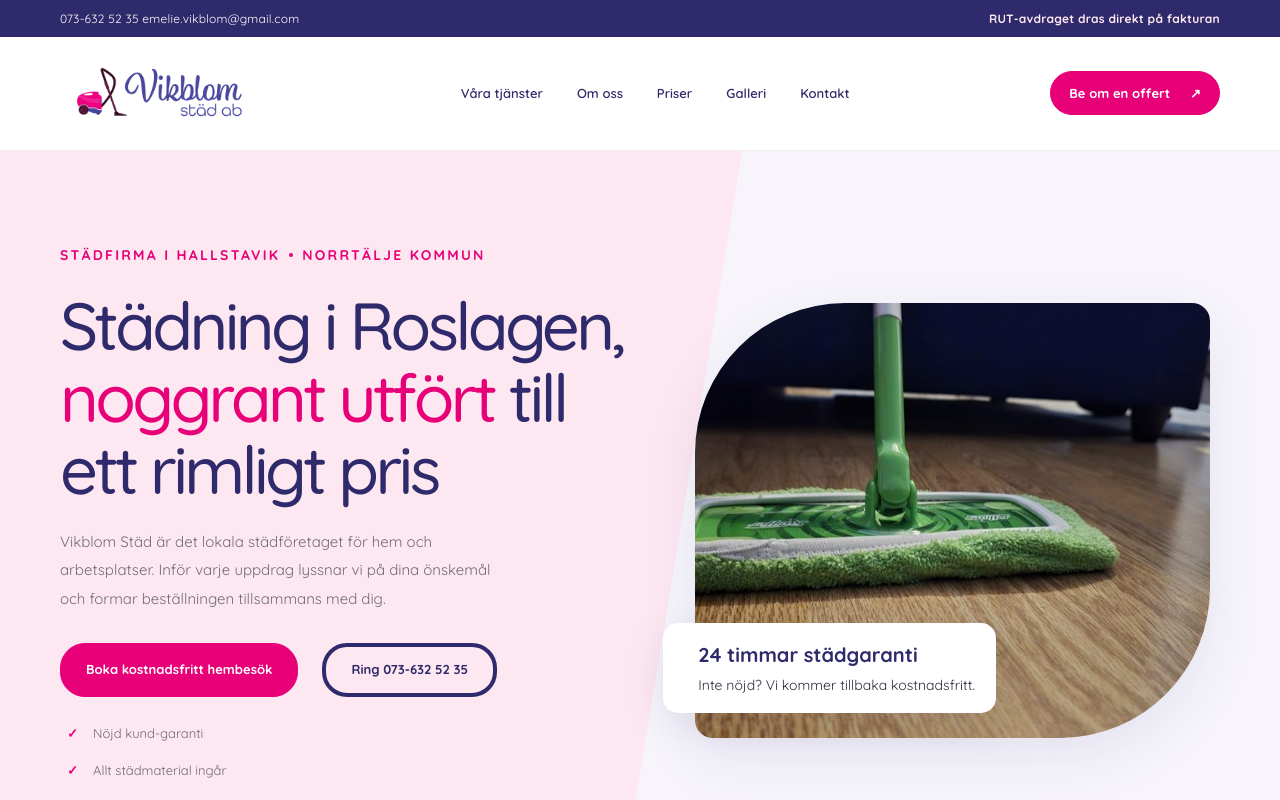
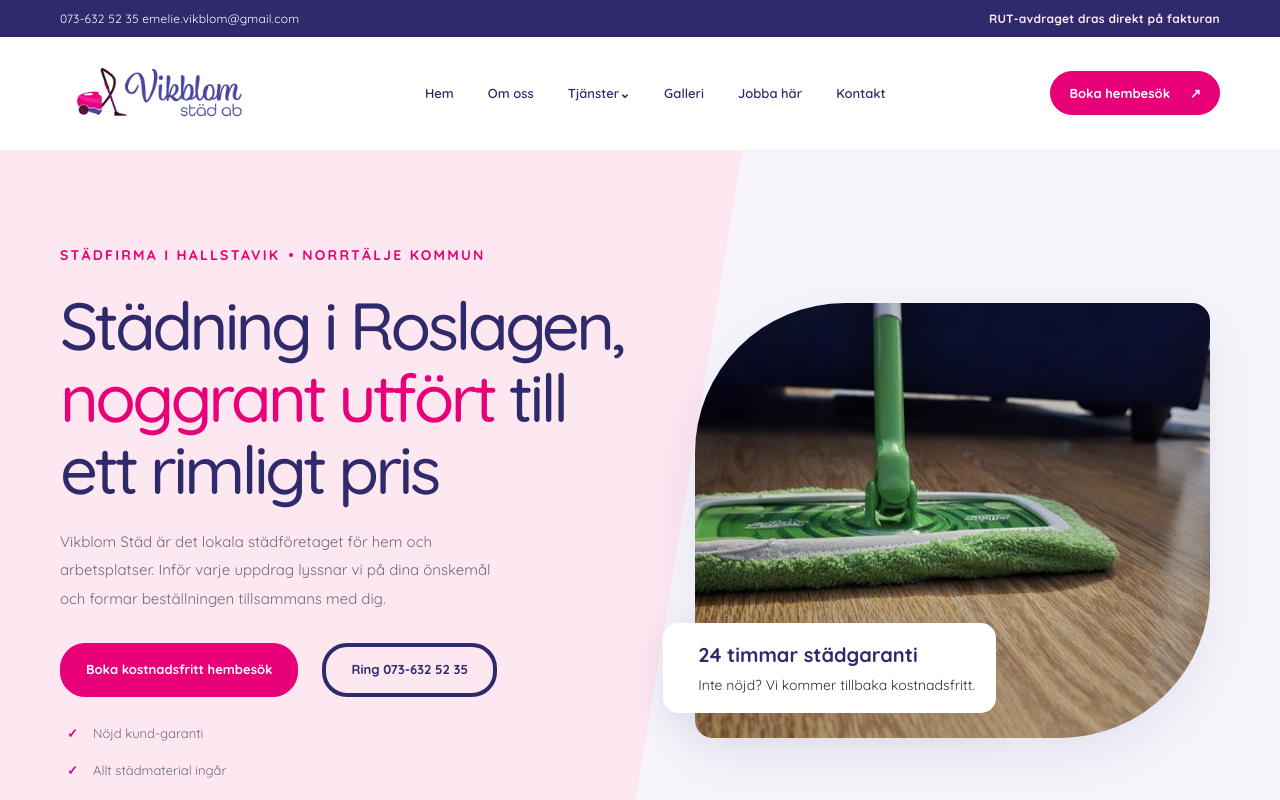
Before and after one commit to annkar73/vikblomsstad, a Next.js app: page / in a window 1280 px wide. Shown: the top 800 px of the page. Built offline with nearby package versions, Linux system fonts and the light colour scheme.

Commit message:
update nav in header

```diff
--- a/app/components/layout/Header.tsx
+++ b/app/components/layout/Header.tsx
@@ -1,30 +1,89 @@
+"use client";
+
+import { useState } from "react";
 import Image from "next/image";
+import Link from "next/link";
+
+const services = [
+  { label: "Hemstädning", href: "/tjanster/hemstadning" },
+  { label: "Storstädning", href: "/tjanster/storstadning" },
+  { label: "Flyttstädning", href: "/tjanster/flyttstadning" },
+  { label: "Fönsterputsning", href: "/tjanster/fonsterputsning" },
+  {
+    label: "Kontors- & arbetsplatsstäd",
+    href: "/tjanster/kontors-och-arbetsplatsstad",
+  },
+  { label: "Byggstäd", href: "/tjanster/byggstad" },
+  {
+    label: "Utcheckningsstäd Airbnb",
+    href: "/tjanster/utcheckningsstad-airbnb",
+  },
+];
 
 export default function Header() {
+  const [servicesOpen, setServicesOpen] = useState(false);
+
   return (
     <header className="header">
       <div className="container nav">
-          <a className="brand" href="#" aria-label="Vikblom Städ, startsida">
-
+        <Link
+          className="brand"
+          href="/"
+          aria-label="Vikblom Städ, startsida"
+        >
           <Image
             src="/images/vikblom-stad-logotyp.png"
             alt="Vikblom Städ"
             width={200}
             height={50}
           />
-          </a>
+        </Link>
 
         <nav className="nav-links" aria-label="Huvudmeny">
-            <a href="#tjanster">Våra tjänster</a>
-            <a href="#om-oss">Om oss</a>
-            <a href="#priser">Priser</a>
-            <a href="#galleri">Galleri</a>
-            <a href="#kontakt">Kontakt</a>
+          <Link href="/">Hem</Link>
+          <Link href="/#om-oss">Om oss</Link>
+
+          <div className="nav-dropdown">
+            <button
+              type="button"
+              className="nav-dropdown-toggle"
+              aria-expanded={servicesOpen}
+              aria-controls="services-menu"
+              onClick={() => setServicesOpen(!servicesOpen)}
+            >
+              Tjänster
+              <span aria-hidden="true">
+                {servicesOpen ? "⌃" : "⌄"}
+              </span>
+            </button>
+
+            {servicesOpen && (
+              <div className="nav-dropdown-menu" id="services-menu">
+                {services.map((service) => (
+                  <Link
+                    key={service.href}
+                    href={service.href}
+                    onClick={() => setServicesOpen(false)}
+                  >
+                    {service.label}
+                  </Link>
+                ))}
+              </div>
+            )}
+          </div>
+
+          <Link href="/#galleri">Galleri</Link>
+          <Link href="/jobba-har">Jobba här</Link>
+          <Link href="/kontakta-oss">Kontakt</Link>
         </nav>
 
-          <a className="button button-small" href="#kontakt">
-            Be om en offert <span aria-hidden="true">↗</span>
-          </a>
+        <Link
+          className="button button-small"
+          href="/kontakta-oss"
+        >
+          Boka hembesök <span aria-hidden="true">↗</span>
+        </Link>
       </div>
     </header>
-  )}
+  );
+}
--- a/app/globals.css
+++ b/app/globals.css
@@ -51,7 +51,7 @@ a {
 }
 
 /* ========================================
-   TOPP OCH NAVIGATION
+   TOP AND NAVIGATION
    ======================================== */
 
 .topbar {
@@ -94,6 +94,46 @@ a {
   align-items: center;
   justify-content: space-between;
   gap: 28px;
+}
+.nav-dropdown {
+  position: relative;
+}
+
+.nav-dropdown-menu {
+  position: absolute;
+  top: calc(100% + 12px);
+  left: 0;
+  z-index: 20;
+
+  display: flex;
+  flex-direction: column;
+  align-items: stretch;
+  gap: 2px;
+
+  min-width: 250px;
+  padding: 8px;
+
+  background: var(--white);
+  border: 1px solid var(--border);
+  border-radius: 12px;
+  box-shadow: 0 10px 30px rgb(48 8 32 / 12%);
+}
+
+.nav-dropdown-menu a {
+  display: block;
+  width: 100%;
+  padding: 10px 12px;
+  border-radius: 7px;
+  color: var(--text);
+  text-decoration: none;
+  white-space: normal;
+  transition: background 180ms ease, color 180ms ease;
+}
+
+.nav-dropdown-menu a:hover,
+.nav-dropdown-menu a:focus-visible {
+  background: var(--light-pink);
+  color: var(--pink);
 }
 
 .brand {
@@ -364,7 +404,7 @@ a {
 }
 
 /* ========================================
-   GEMENSAMMA SEKTIONER
+   COMMON SECTIONS
    ======================================== */
 
 .section {
@@ -400,7 +440,7 @@ a {
 }
 
 /* ========================================
-   TJÄNSTER
+   SERVICES
    ======================================== */
 
 .services {
@@ -501,7 +541,7 @@ a {
 }
 
 /* ========================================
-   TRYGGHET OCH FÖRDELAR
+   SAFETY AND BENEFITS
    ======================================== */
 
 .container .trust-grid {
@@ -562,7 +602,7 @@ a {
 }
 
 /* ========================================
-   SÅ GÅR DET TILL
+   HOW IT WORKS
    ======================================== */
 
 .process-section {
@@ -644,7 +684,7 @@ a {
 }
 
 /* ========================================
-   OM OSS
+   ABOUT US
    ======================================== */
 
 .about {
@@ -791,7 +831,7 @@ a {
 }
 
 /* ========================================
-   PRISER OCH RUT
+   PRICING AND RUT
    ======================================== */
 
 .pricing-section {
```
Lines whose indentation alone changed are shown as unchanged.
